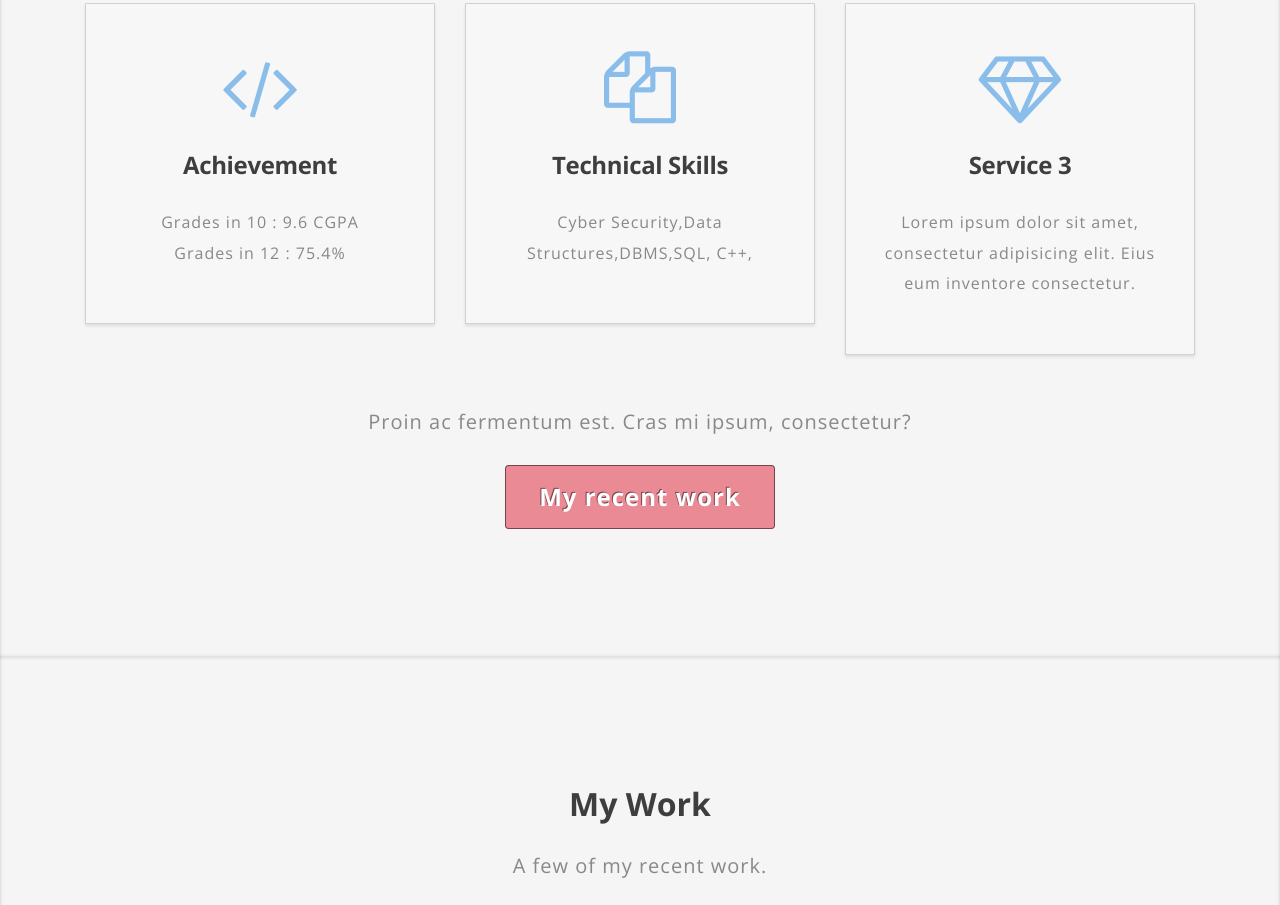
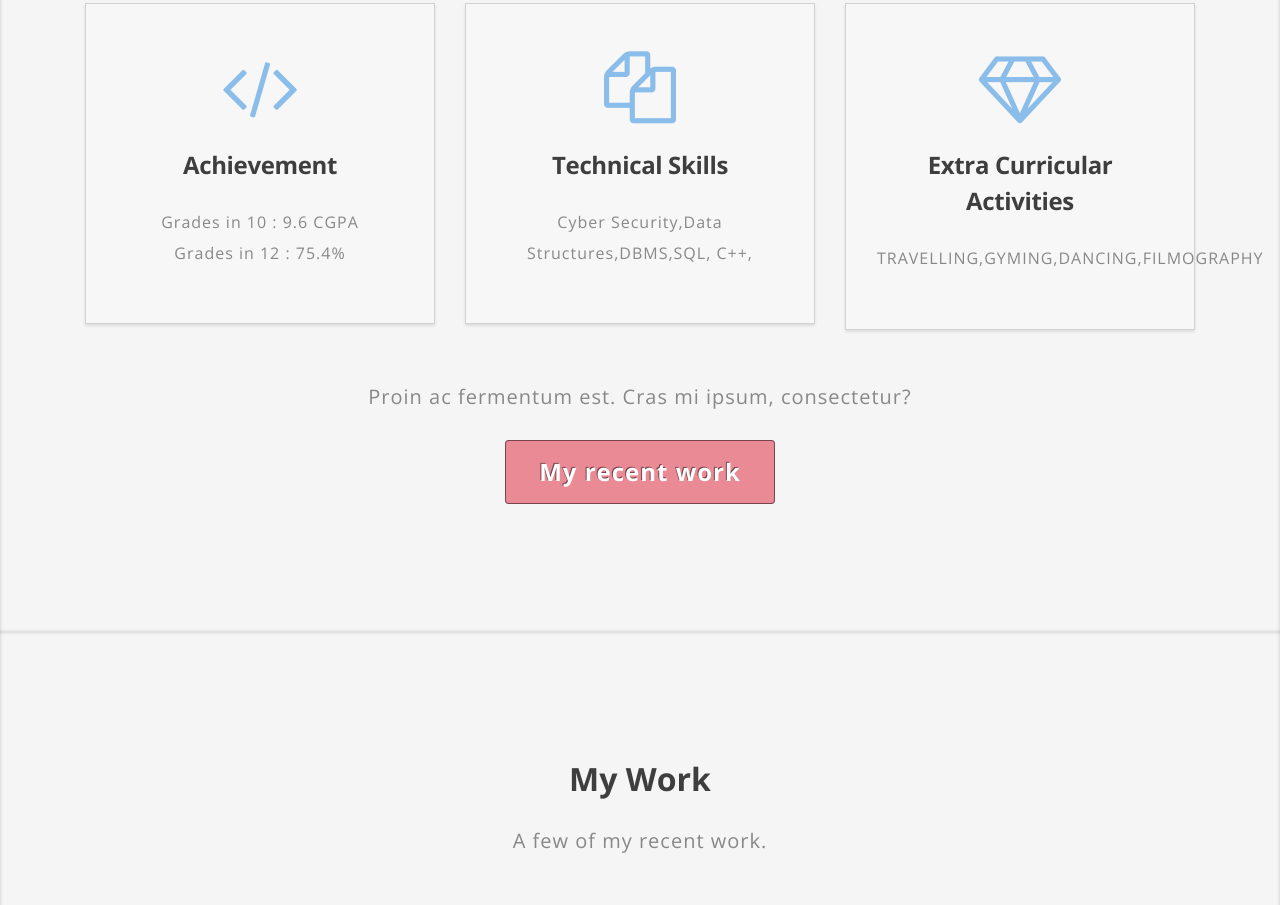
Before and after one commit to AkshayBhati03111997/AkshayBhati03111997.github.io, a plain HTML site: page index.html in a window 1280 px wide. Shown: the part 999-1904 px from the top of the page. Drawn offline with nearby package versions, Linux system fonts and the light colour scheme.

Commit message:
Update index.html
UPDATE

```diff
--- a/index.html
+++ b/index.html
@@ -94,8 +94,8 @@
                 <div class="col-lg-4  mt-lg-0 mt-5">
                     <div class="agileits-services-grids">
                        <span class="fa fa-diamond"></span>
-                       <h4 class="mt-4 mb-4">Service 3</h4>
-                        <p>Lorem ipsum dolor sit amet, consectetur adipisicing elit. Eius eum inventore consectetur.</p>
+                       <h4 class="mt-4 mb-4">Extra Curricular Activities</h4>
+                        <p>TRAVELLING,GYMING,DANCING,FILMOGRAPHY</p>
                     </div>
                 </div>
             </div>
```
